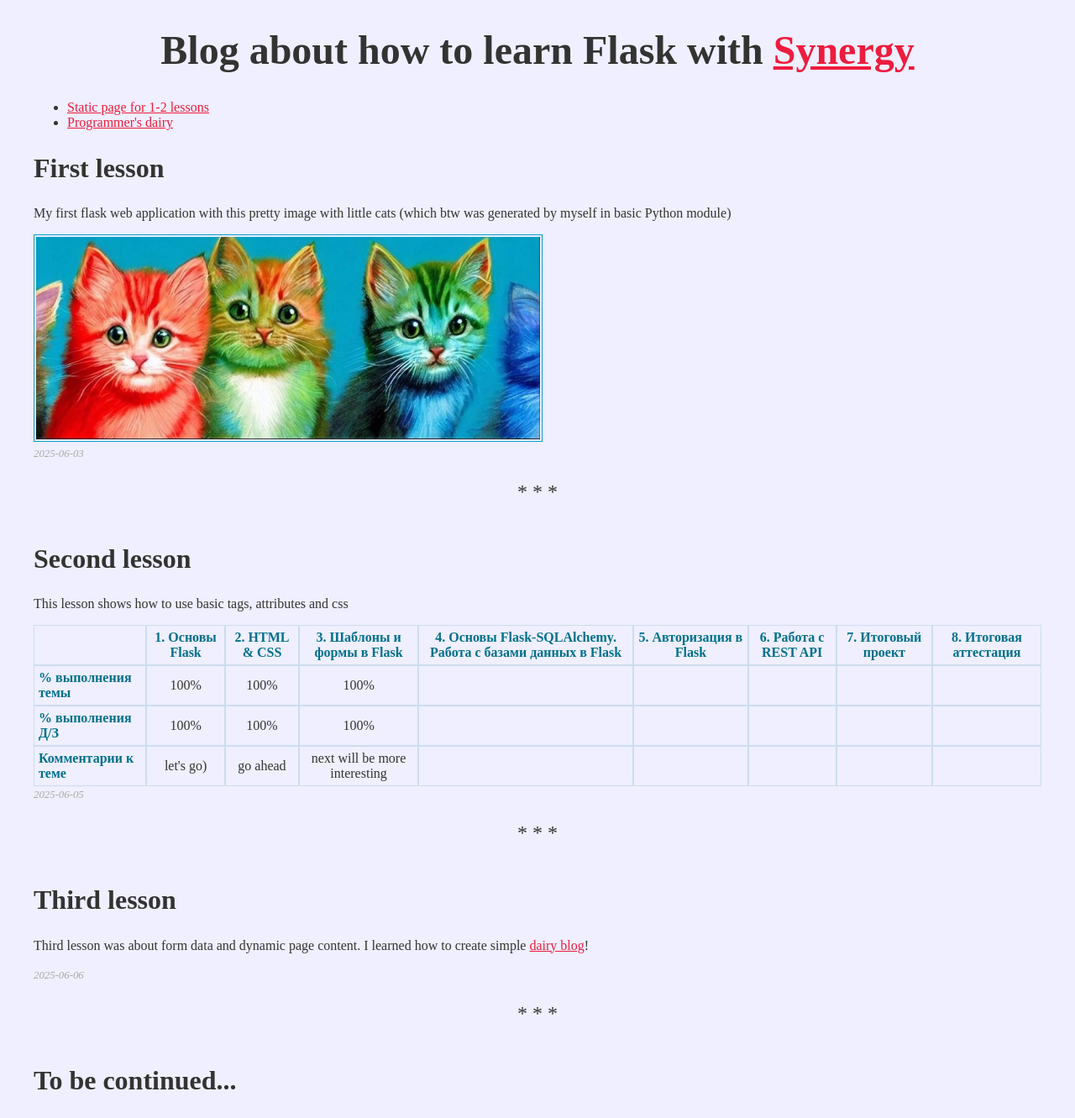
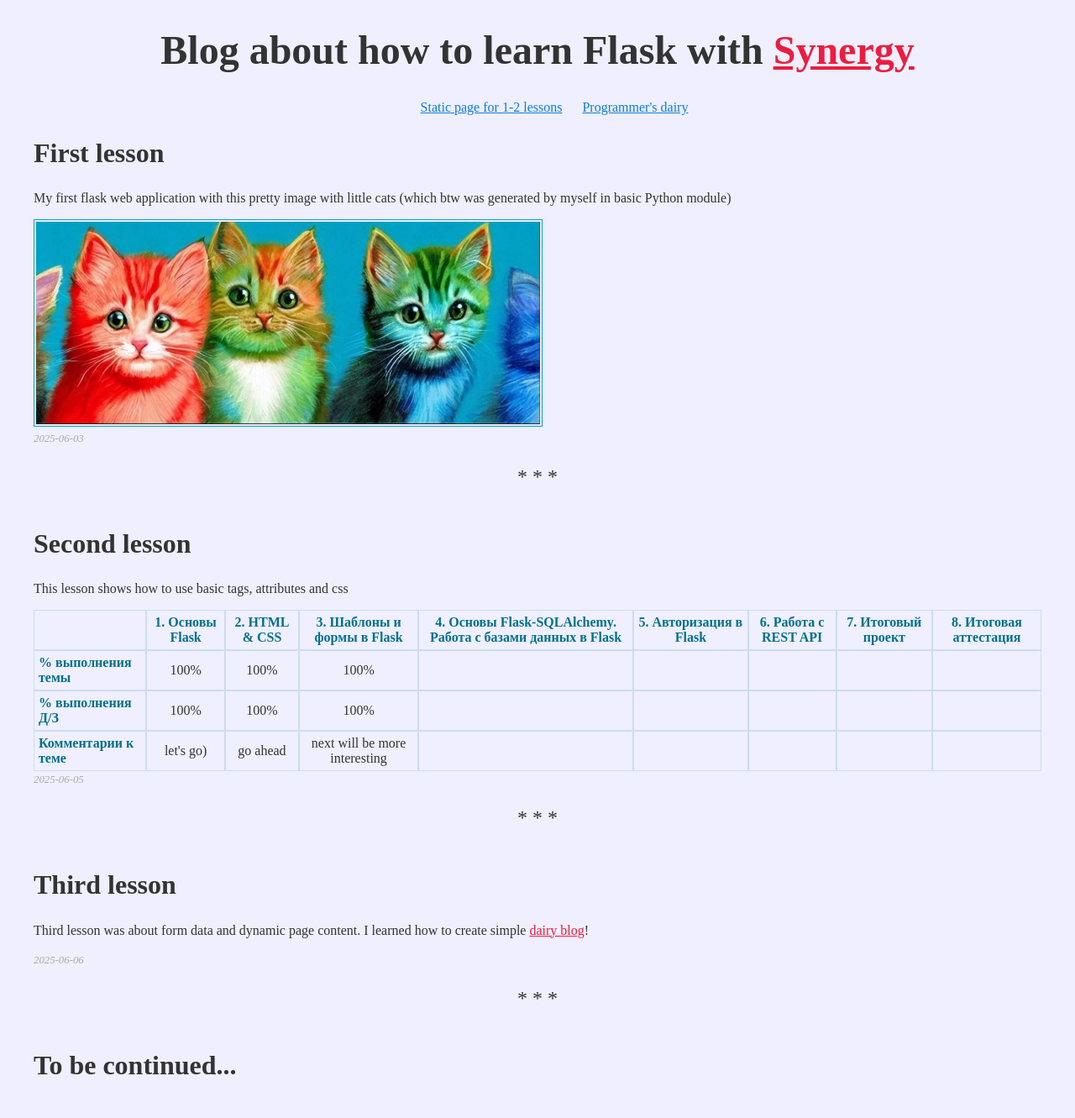
Before and after one commit to sergeykuzmin/7_Flask_02, a Flask app: page / in a window 1280 px wide. Shown: the whole page at 84% size. After the commit the page ends 1279 px from the top, so only its background shows below. Run offline with Flask 3, Linux system fonts and the light colour scheme.

Commit message:
third lesson - fixes

```diff
--- a/project/static/css/index.css
+++ b/project/static/css/index.css
@@ -23,6 +23,22 @@ a
     min-width: 500px;
     border: 1px solid #02a0c5;
     padding: 2px;
+}
+
+ul.main-menu
+{
+    text-align: center;
+}
+
+ul.main-menu li
+{
+    display: inline-block;
+    padding: 0 10px
+}
+
+ul.main-menu li a
+{
+    color: #0c7ddc;
 }
 
 h1
@@ -71,3 +87,9 @@ p.article-separator
     font-size: 1.5rem;
     margin-bottom: 3rem;
 }
+
+.dairy-form input,
+.dairy-form textarea
+{
+    width: 50%;
+}
--- a/project/templates/notes.html
+++ b/project/templates/notes.html
@@ -14,6 +14,7 @@
     {% for note in notes %}
     <article>
         <h3>{{note}}</h3>
+        <h3>{{not2222e}}</h3>
         <p>{{notes[note]}}</p>
         <br />
     </article>
```
